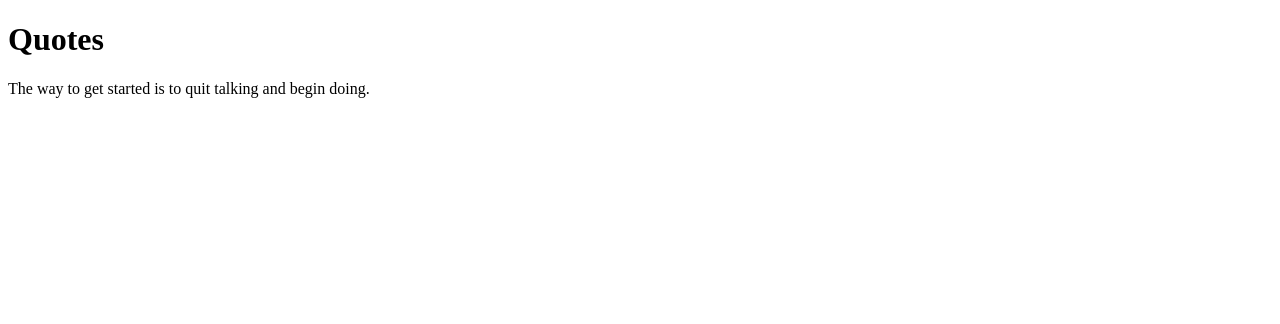
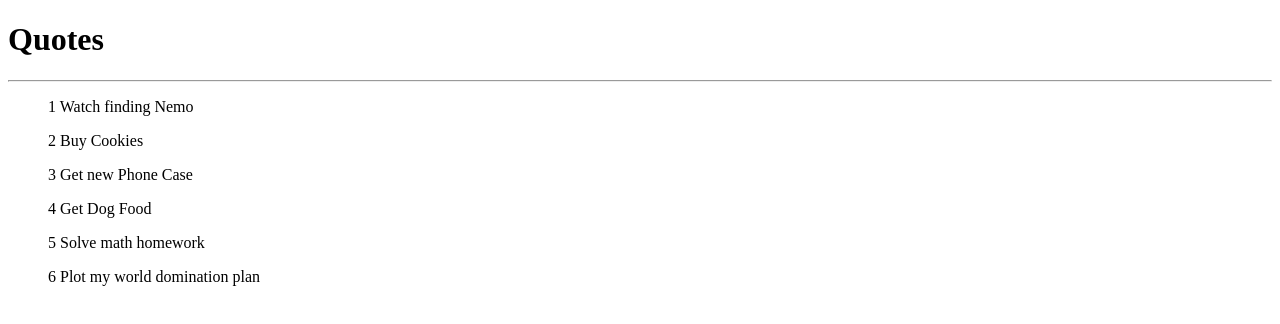
Before and after one commit to Mukenia-Mark/Quotes, an Angular app: page / in a window 1280 px wide. Shown: the top 324 px of the page. Built offline with nearby package versions, Linux system fonts and the light colour scheme.

Commit message:
Add class quote

```diff
--- a/src/app/app.component.html
+++ b/src/app/app.component.html
@@ -1,4 +1,10 @@
 <div>
   <h1>Quotes</h1>
-  <p>{{ quote }}</p>
+  <hr />
+  <ul>
+    <p *ngFor="let quote of quote">
+      {{ quote.id }}
+      {{ quote.quote }}
+    </p>
+  </ul>
 </div>
--- a/src/app/app.component.ts
+++ b/src/app/app.component.ts
@@ -1,4 +1,5 @@
 import { Component } from '@angular/core';
+import{Quote} from "./quote"
 
 @Component({
   selector: 'app-root',
@@ -6,5 +7,12 @@ import { Component } from '@angular/core';
   styleUrls: ['./app.component.css']
 })
 export class AppComponent {
-  quote = 'The way to get started is to quit talking and begin doing.';
+  quote:Quote[] = [
+    {id:1, quote:'Watch finding Nemo'},
+    {id:2,quote:'Buy Cookies'},
+    {id:3,quote:'Get new Phone Case'},
+    {id:4,quote:'Get Dog Food'},
+    {id:5,quote:'Solve math homework'},
+    {id:6,quote:'Plot my world domination plan'},
+  ];
 }
--- /dev/null
+++ b/src/app/quote.ts
@@ -0,0 +1,4 @@
+export class Quote {
+  id!: number;
+  quote!: string;
+}
```
Also changed, not shown: 1 other file (tests, documents, lock files or other folders).
